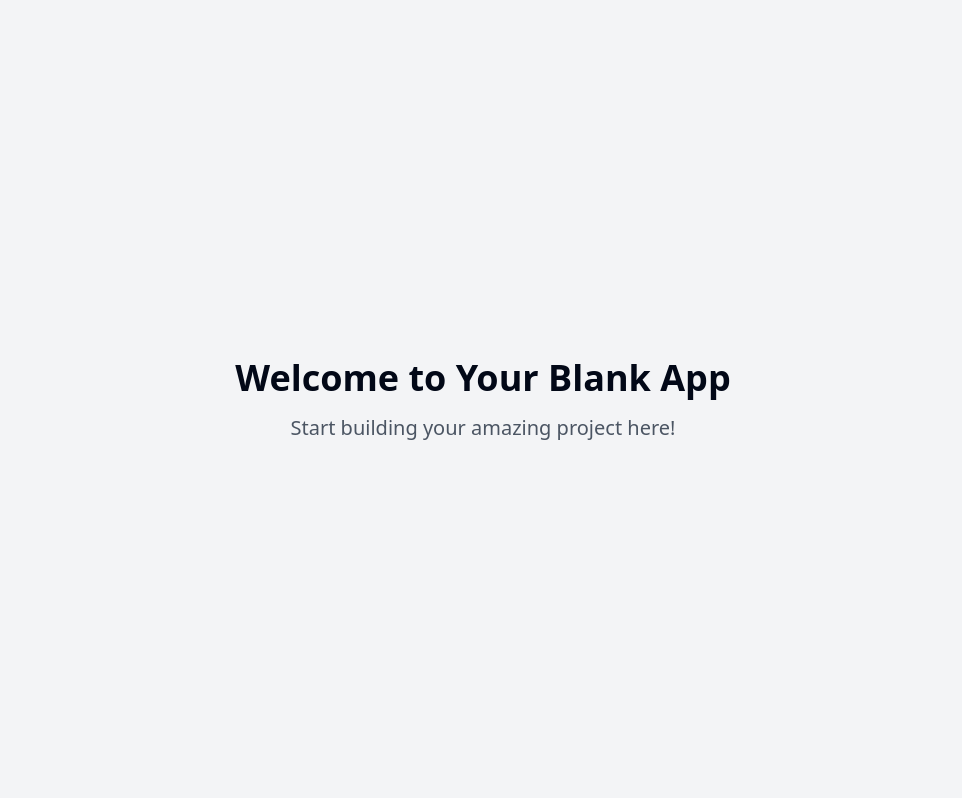
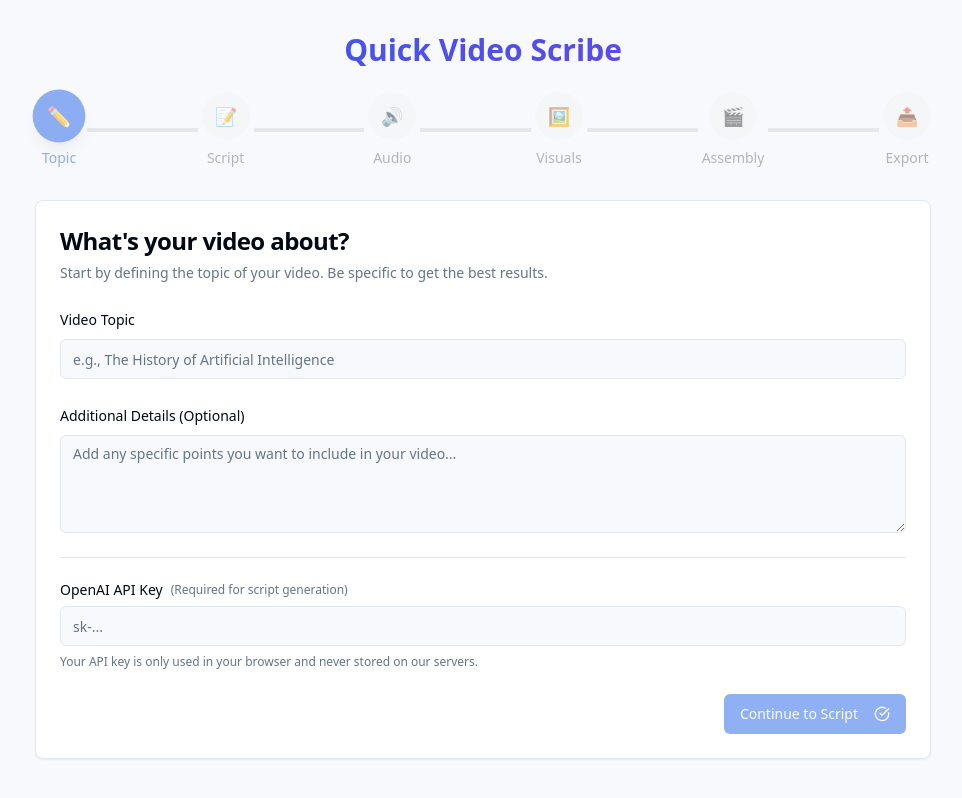
Before and after one commit to krishnashakula/vidgenie, a React (Vite) app: page / in a window 1280 px wide. Shown: the whole page, without its empty margins (157-1119 px from the left). Built offline with nearby package versions, Linux system fonts and the light colour scheme.

Commit message:
Refactor: Improve UI and add features
This commit includes UI improvements and new features for video creation.

```diff
--- a/src/App.tsx
+++ b/src/App.tsx
@@ -1,8 +1,10 @@
+
 import { Toaster } from "@/components/ui/toaster";
 import { Toaster as Sonner } from "@/components/ui/sonner";
 import { TooltipProvider } from "@/components/ui/tooltip";
 import { QueryClient, QueryClientProvider } from "@tanstack/react-query";
 import { BrowserRouter, Routes, Route } from "react-router-dom";
+import { VideoCreationProvider } from "@/context/VideoCreationContext";
 import Index from "./pages/Index";
 import NotFound from "./pages/NotFound";
 
@@ -11,6 +13,7 @@ const queryClient = new QueryClient();
 const App = () => (
   <QueryClientProvider client={queryClient}>
     <TooltipProvider>
+      <VideoCreationProvider>
         <Toaster />
         <Sonner />
         <BrowserRouter>
@@ -20,6 +23,7 @@ const App = () => (
             <Route path="*" element={<NotFound />} />
           </Routes>
         </BrowserRouter>
+      </VideoCreationProvider>
     </TooltipProvider>
   </QueryClientProvider>
 );
--- /dev/null
+++ b/src/components/video/AssemblyStep.tsx
@@ -0,0 +1,48 @@
+
+import React from "react";
+import { Card, CardContent, CardDescription, CardFooter, CardHeader, CardTitle } from "@/components/ui/card";
+import { Button } from "@/components/ui/button";
+import { ArrowLeft, Construction } from "lucide-react";
+import { useVideoCreation } from "@/context/VideoCreationContext";
+
+const AssemblyStep: React.FC = () => {
+  const { setCurrentStep } = useVideoCreation();
+
+  const handleGoBack = () => {
+    setCurrentStep("visuals");
+  };
+
+  return (
+    <div className="w-full max-w-4xl mx-auto animate-fade-in">
+      <Card>
+        <CardHeader>
+          <CardTitle className="text-2xl">Assemble Your Video</CardTitle>
+          <CardDescription>
+            Review and arrange your script, audio, and visuals
+          </CardDescription>
+        </CardHeader>
+        <CardContent className="flex flex-col items-center justify-center py-12">
+          <Construction className="h-16 w-16 mb-4 text-muted-foreground" />
+          <p className="text-xl text-center mb-2">Assembly Coming Soon</p>
+          <p className="text-center text-muted-foreground">
+            This feature is currently under development. Soon you'll be able to assemble and preview your video.
+          </p>
+        </CardContent>
+        <CardFooter className="flex justify-between">
+          <Button variant="outline" onClick={handleGoBack}>
+            <ArrowLeft className="mr-2 h-4 w-4" />
+            Back
+          </Button>
+
+          <Button
+            disabled
+          >
+            Continue to Rendering
+          </Button>
+        </CardFooter>
+      </Card>
+    </div>
+  );
+};
+
+export default AssemblyStep;
--- /dev/null
+++ b/src/components/video/RenderingStep.tsx
@@ -0,0 +1,42 @@
+
+import React from "react";
+import { Card, CardContent, CardDescription, CardFooter, CardHeader, CardTitle } from "@/components/ui/card";
+import { Button } from "@/components/ui/button";
+import { ArrowLeft, Construction } from "lucide-react";
+import { useVideoCreation } from "@/context/VideoCreationContext";
+
+const RenderingStep: React.FC = () => {
+  const { setCurrentStep } = useVideoCreation();
+
+  const handleGoBack = () => {
+    setCurrentStep("assembly");
+  };
+
+  return (
+    <div className="w-full max-w-4xl mx-auto animate-fade-in">
+      <Card>
+        <CardHeader>
+          <CardTitle className="text-2xl">Render Your Final Video</CardTitle>
+          <CardDescription>
+            Export your video in high quality for sharing
+          </CardDescription>
+        </CardHeader>
+        <CardContent className="flex flex-col items-center justify-center py-12">
+          <Construction className="h-16 w-16 mb-4 text-muted-foreground" />
+          <p className="text-xl text-center mb-2">Rendering Coming Soon</p>
+          <p className="text-center text-muted-foreground">
+            This feature is currently under development. Soon you'll be able to export your finished video.
+          </p>
+        </CardContent>
+        <CardFooter className="flex justify-start">
+          <Button variant="outline" onClick={handleGoBack}>
+            <ArrowLeft className="mr-2 h-4 w-4" />
+            Back
+          </Button>
+        </CardFooter>
+      </Card>
+    </div>
+  );
+};
+
+export default RenderingStep;
--- /dev/null
+++ b/src/components/video/VisualsStep.tsx
@@ -0,0 +1,48 @@
+
+import React from "react";
+import { Card, CardContent, CardDescription, CardFooter, CardHeader, CardTitle } from "@/components/ui/card";
+import { Button } from "@/components/ui/button";
+import { ArrowLeft, Construction } from "lucide-react";
+import { useVideoCreation } from "@/context/VideoCreationContext";
+
+const VisualsStep: React.FC = () => {
+  const { setCurrentStep } = useVideoCreation();
+
+  const handleGoBack = () => {
+    setCurrentStep("audio");
+  };
+
+  return (
+    <div className="w-full max-w-4xl mx-auto animate-fade-in">
+      <Card>
+        <CardHeader>
+          <CardTitle className="text-2xl">Add Visuals to Your Video</CardTitle>
+          <CardDescription>
+            Add images and video clips to accompany your audio narration
+          </CardDescription>
+        </CardHeader>
+        <CardContent className="flex flex-col items-center justify-center py-12">
+          <Construction className="h-16 w-16 mb-4 text-muted-foreground" />
+          <p className="text-xl text-center mb-2">Visual Selection Coming Soon</p>
+          <p className="text-center text-muted-foreground">
+            This feature is currently under development. Soon you'll be able to add images and videos to your project.
+          </p>
+        </CardContent>
+        <CardFooter className="flex justify-between">
+          <Button variant="outline" onClick={handleGoBack}>
+            <ArrowLeft className="mr-2 h-4 w-4" />
+            Back
+          </Button>
+
+          <Button
+            disabled
+          >
+            Continue to Assembly
+          </Button>
+        </CardFooter>
+      </Card>
+    </div>
+  );
+};
+
+export default VisualsStep;
--- a/src/pages/Index.tsx
+++ b/src/pages/Index.tsx
@@ -1,11 +1,42 @@
-// Update this page (the content is just a fallback if you fail to update the page)
+
+import React from "react";
+import { useVideoCreation } from "@/context/VideoCreationContext";
+import VideoCreationHeader from "@/components/video/VideoCreationHeader";
+import TopicStep from "@/components/video/TopicStep";
+import ScriptStep from "@/components/video/ScriptStep";
+import AudioStep from "@/components/video/AudioStep";
 
 const Index = () => {
+  const { currentStep, setCurrentStep, progress } = useVideoCreation();
+
+  const renderCurrentStep = () => {
+    switch (currentStep) {
+      case "topic":
+        return <TopicStep />;
+      case "script":
+        return <ScriptStep />;
+      case "audio":
+        return <AudioStep />;
+      case "visuals":
+        return <VisualsStep />;
+      case "assembly":
+        return <AssemblyStep />;
+      case "rendering":
+        return <RenderingStep />;
+      default:
+        return <TopicStep />;
+    }
+  };
+
   return (
-    <div className="min-h-screen flex items-center justify-center bg-gray-100">
-      <div className="text-center">
-        <h1 className="text-4xl font-bold mb-4">Welcome to Your Blank App</h1>
-        <p className="text-xl text-gray-600">Start building your amazing project here!</p>
+    <div className="min-h-screen bg-background">
+      <div className="container mx-auto py-8 px-4">
+        <VideoCreationHeader
+          currentStep={currentStep}
+          setStep={setCurrentStep}
+          progress={progress}
+        />
+        {renderCurrentStep()}
       </div>
     </div>
   );
```
Lines whose indentation alone changed are shown as unchanged.
